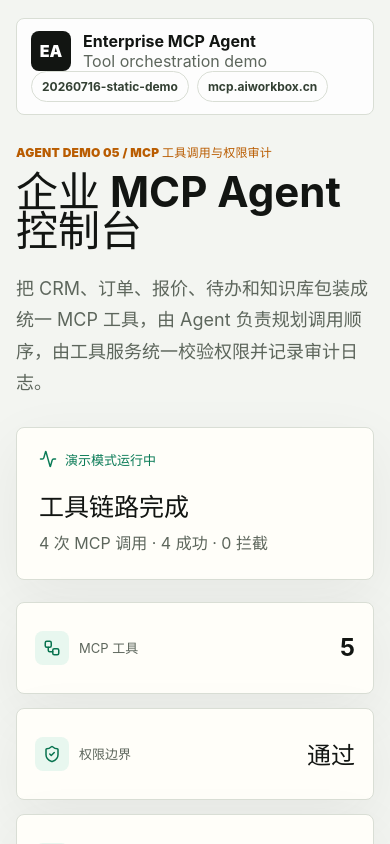
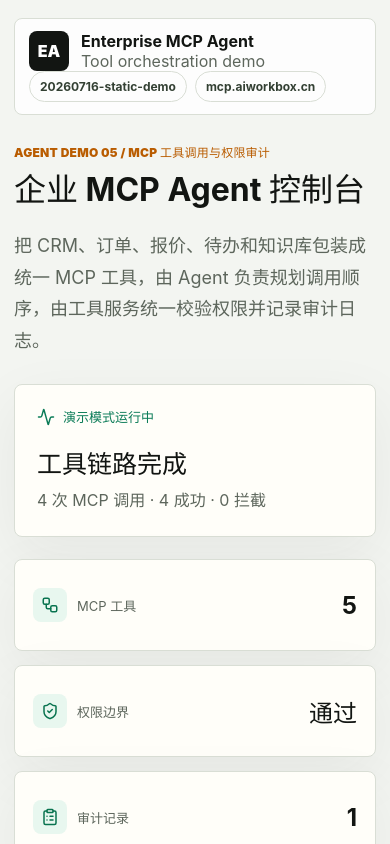
Before and after one commit to yan073747/enterprise-mcp-agent, a React (Vite) app in the folder apps/web/: page / in a window 390 px wide. Shown: the top 844 px of the page. Built offline with nearby package versions, Linux system fonts and the light colour scheme.

Commit message:
Fix mobile MCP demo layout

```diff
--- a/apps/web/src/styles.css
+++ b/apps/web/src/styles.css
@@ -130,6 +130,7 @@ h1 {
   letter-spacing: 0;
   margin: 0;
   max-width: 900px;
+  overflow-wrap: anywhere;
 }
 
 .hero-copy {
@@ -648,10 +649,56 @@ pre + pre {
 }
 
 @media (max-width: 640px) {
+  html,
+  body {
+    max-width: 100%;
+    overflow-x: hidden;
+  }
+
+  .app-shell {
+    max-width: 100%;
+    overflow-x: hidden;
+    padding-inline: 14px;
+  }
+
   .topbar,
   .history-row {
     align-items: flex-start;
     flex-direction: column;
+  }
+
+  .brand,
+  .top-actions,
+  .hero,
+  .panel,
+  .metric-card,
+  .security-strip {
+    min-width: 0;
+  }
+
+  .hero > *,
+  .workspace-grid > *,
+  .bottom-grid > *,
+  .metrics-grid > * {
+    min-width: 0;
+    max-width: 100%;
+  }
+
+  .top-actions {
+    justify-content: flex-start;
+  }
+
+  h1 {
+    font-size: 32px;
+    line-height: 1.14;
+    max-width: 100%;
+    word-break: break-all;
+  }
+
+  .hero-copy,
+  .section-title p,
+  .security-strip span {
+    overflow-wrap: anywhere;
   }
 
   .segmented {
```
